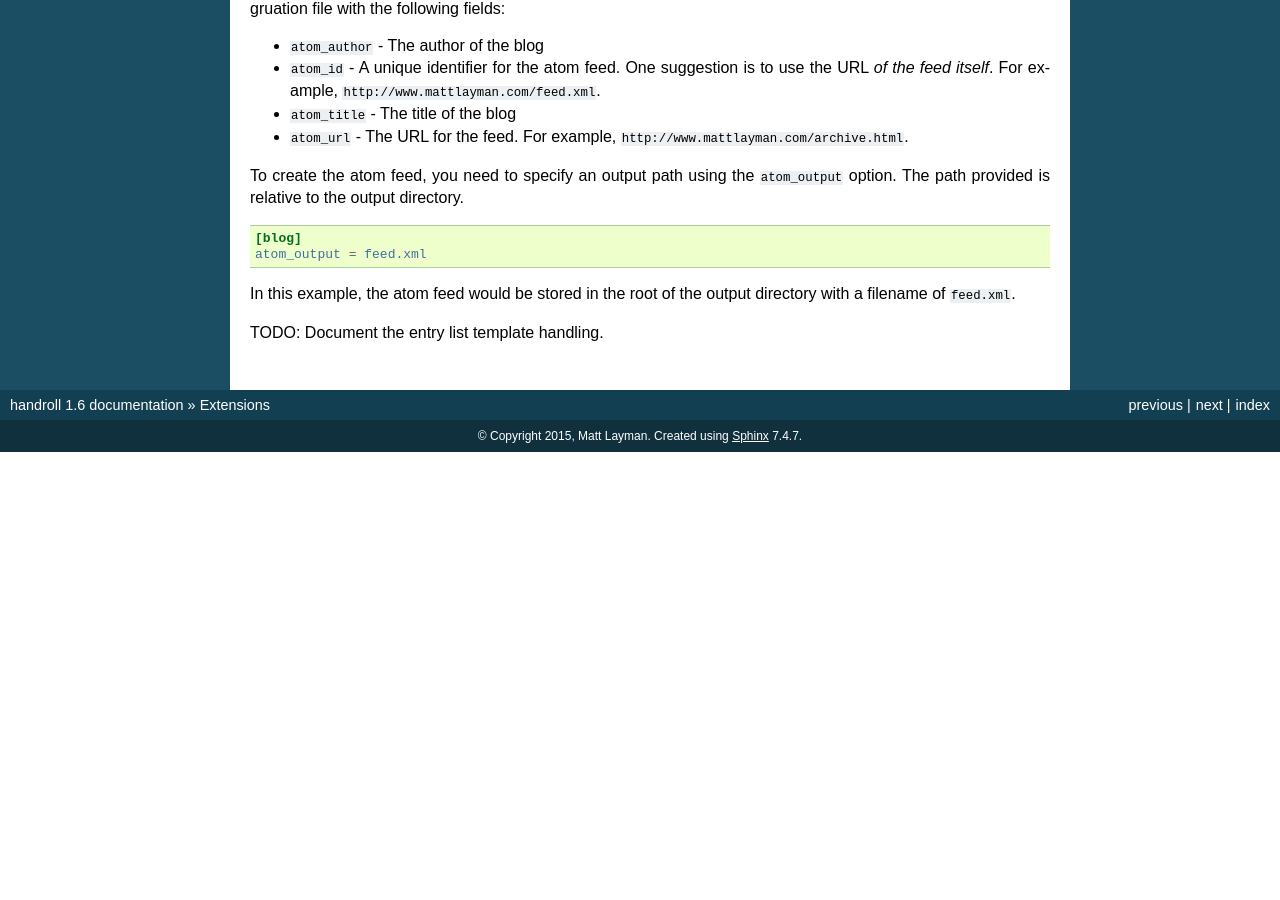
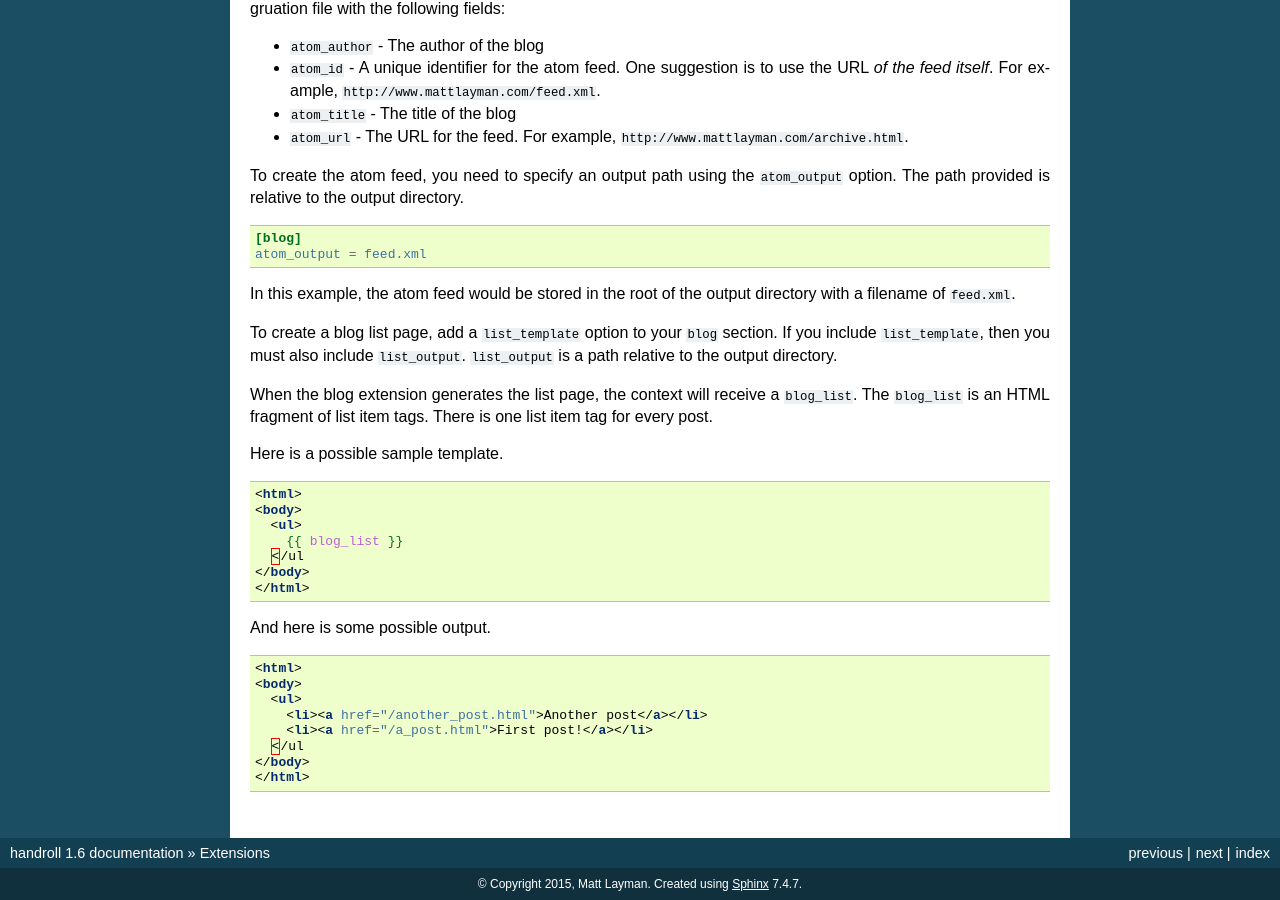
Before and after one commit to handroll/handroll, a Sphinx documentation site: the page built from docs/extensions.rst, in a window 1280 px wide and 900 px high, scrolled down 757 px. Built offline with Sphinx 7.4.7, drawn with Linux system fonts in a browser that asks for light colours; before the commit the page ends 1209 px from its top, so only the background shows below that.

Commit message:
Document the blog list generation.

```diff
--- a/docs/extensions.rst
+++ b/docs/extensions.rst
@@ -73,4 +73,38 @@ In this example, the atom feed would be stored
 in the root of the output directory
 with a filename of ``feed.xml``.
 
-TODO: Document the entry list template handling.
+To create a blog list page,
+add a ``list_template`` option to your ``blog`` section.
+If you include ``list_template``,
+then you must also include ``list_output``.
+``list_output`` is a path relative to the output directory.
+
+When the blog extension generates the list page,
+the context will receive a ``blog_list``.
+The ``blog_list`` is an HTML fragment of list item tags.
+There is one list item tag for every post.
+
+Here is a possible sample template.
+
+.. code-block:: html+jinja
+
+    <html>
+    <body>
+      <ul>
+        {{ blog_list }}
+      </ul
+    </body>
+    </html>
+
+And here is some possible output.
+
+.. code-block:: html
+
+    <html>
+    <body>
+      <ul>
+        <li><a href="/another_post.html">Another post</a></li>
+        <li><a href="/a_post.html">First post!</a></li>
+      </ul
+    </body>
+    </html>
```
